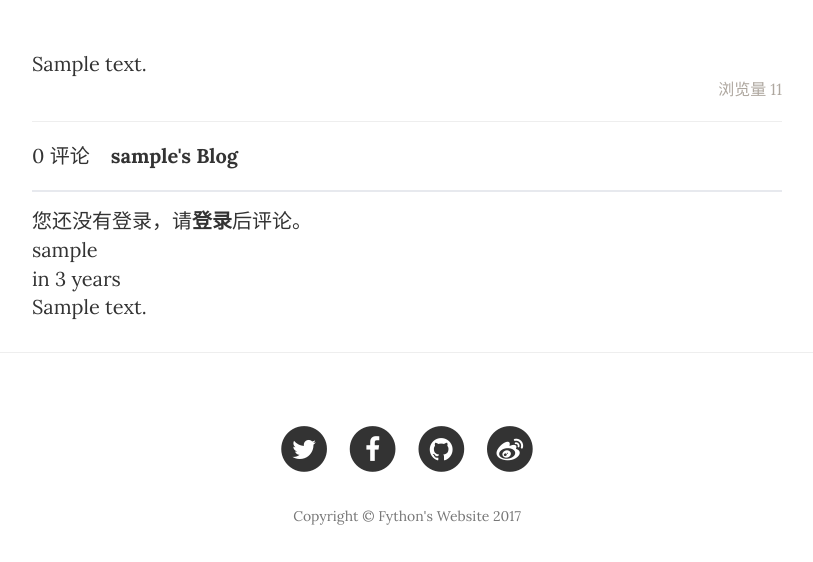
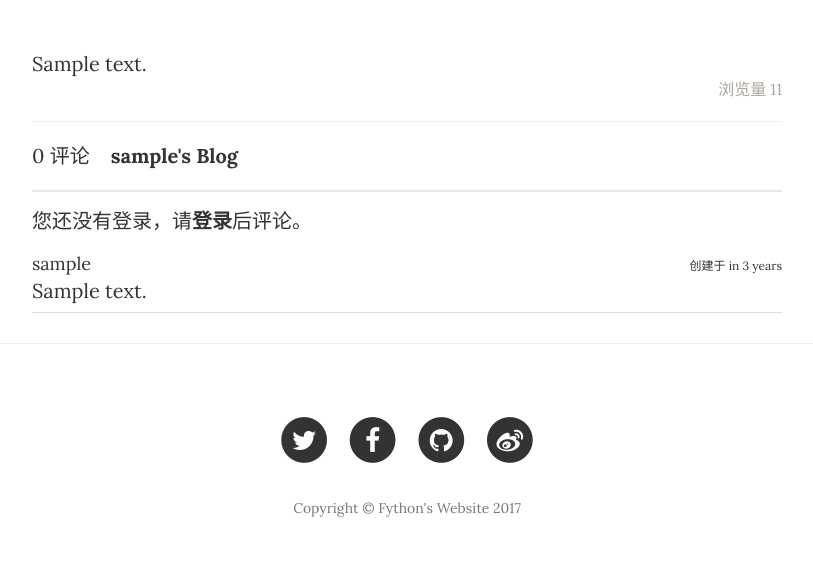
Before and after one commit to fangjh13/Ftown, a Flask app: page /blog/post in a window 1280 px wide. Shown: the part 476-1038 px from the top of the page, without its empty margins (233-1046 px from the left). After the commit the page ends 993 px from the top, so only its background shows below. Run offline with Flask 2, Linux system fonts and the light colour scheme; tables that the repository leaves empty hold one stand-in row (values such as "Sample post"); some libraries are stand-ins or nearby versions.

Commit message:
comment partial

```diff
--- a/app/models.py
+++ b/app/models.py
@@ -173,7 +173,7 @@ class Comment(db.Model):
     @staticmethod
     def on_changed_body(target, value, oldvalue, initiator):
         allowed_tags = ['a', 'abbr', 'acronym', 'b', 'blockquote', 'code',
-                        'em', 'i', 'pre', 'strong', 'p']
+                        'em', 'i', 'pre', 'strong']
         attrs = {
             '*': ['class'],
             'a': ['href', 'rel', 'title'],
--- a/app/static/css/clean-blog.css
+++ b/app/static/css/clean-blog.css
@@ -418,13 +418,25 @@ div.current-user-header{
 }
 div.comment-login-area {
   margin-top: 15px;
+  margin-bottom: 15px;
 }
 div.comment-content-area {
   padding-bottom: 15px;
-  margin-bottom: 10px;
   border-bottom: 2px solid #e7e9ee;
 }
 ul.comments {
   list-style-type: none;
   padding-left: 0px;
 }
+div.comment-date {
+  float: right;
+  font-size: 12px;
+  margin-top: 6px;
+}
+div.comment-author {
+  font-size: 18px;
+}
+div.comment-block {
+  border-bottom: solid 1px #dddddd;
+  padding-bottom: 7px;
+}
--- a/app/templates/blog/_comments.html
+++ b/app/templates/blog/_comments.html
@@ -2,10 +2,10 @@
     {% if comments %}
         {% for comment in comments %}
         <li class="comment">
-            <div class="comment-content">
+            <div class="comment-block">
                 <div class="list-comment-header">
+                    <div class="comment-date">创建于 {{ moment(comment.ctime).fromNow() }}</div>
                     <div class="comment-author"><a href="">{{ comment.author.username }}</a></div>
-                    <div class="comment-date">{{ moment(comment.ctime).fromNow() }}</div>
                 </div>
 				<div class="comment-body">{{ comment.body_html | safe }}</div>
 			</div>
```
Also changed, not shown: tests/test_comment_models.py (+2 -2 lines).
